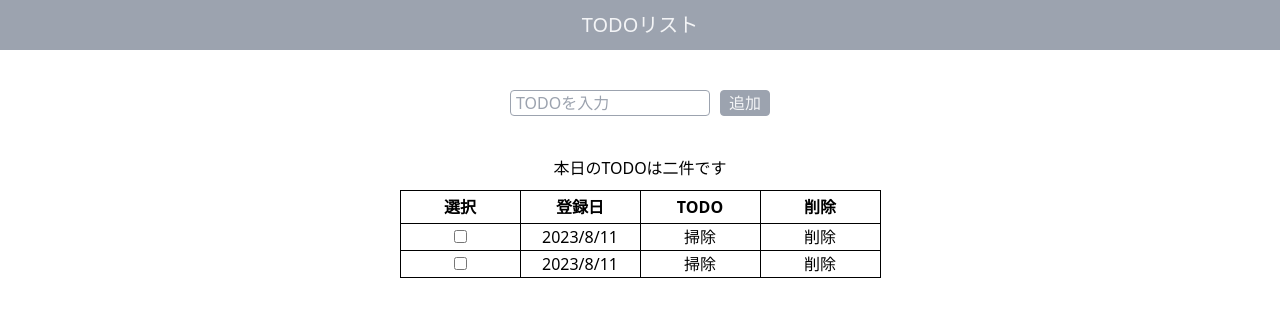
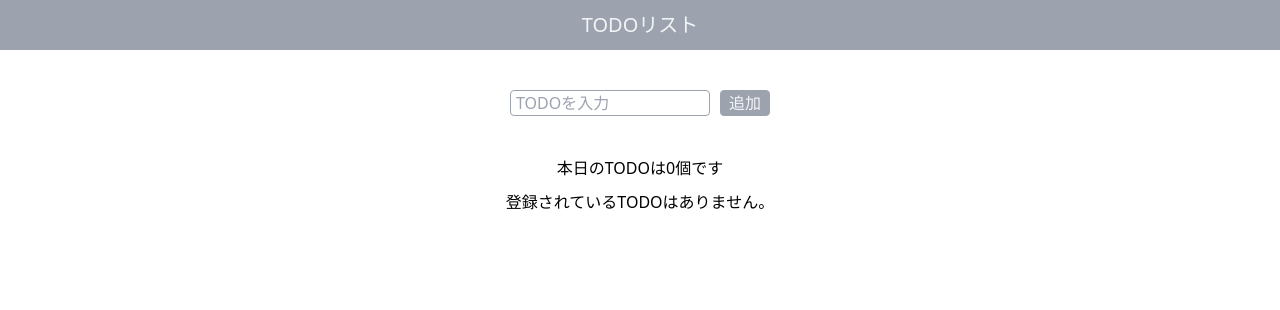
Before and after one commit to Masaki-KIhara/todo-list, a React (Create React App) app: page / in a window 1280 px wide. Shown: the top 310 px of the page. Built offline with nearby package versions, Linux system fonts and the light colour scheme.

Commit message:
追加・削除機能実装

```diff
--- a/src/App.tsx
+++ b/src/App.tsx
@@ -1,9 +1,40 @@
+import { ChangeEvent, useEffect, useState } from "react";
+
+type TableBodyType = {
+  date: string;
+  content: string;
+};
+
 function App() {
   const tableHeaderList = ["選択", "登録日", "TODO", "削除"];
-  const tableBodyList = [
-    { date: "2023/8/11", content: "掃除" },
-    { date: "2023/8/11", content: "掃除" },
-  ];
+  const [inputValue, setInputValue] = useState<string>("");
+  const [tableBody, setTableBody] = useState<TableBodyType>({
+    date: "",
+    content: "",
+  });
+  const [tableBodyList, setTableBodyList] = useState<TableBodyType[]>([]);
+
+  const onChangeInput = (e: ChangeEvent<HTMLInputElement>) => {
+    setInputValue(e.target.value);
+  };
+
+  const addTable = () => {
+    setTableBodyList((prev) => [...prev, tableBody]);
+  };
+
+  const deleteTable = (key: number) => {
+    tableBodyList.splice(key, 1);
+    setTableBodyList((prev) => [...prev]);
+  };
+
+  useEffect(() => {
+    const now = new Date();
+    const refistrationDay = `${now.getFullYear()}/${
+      now.getMonth() + 1
+    }/${now.getDate()}`;
+    setTableBody({ date: refistrationDay, content: inputValue });
+  }, [inputValue]);
+
   return (
     <>
       <header className="border border-gray bg-gray p-[10px]">
@@ -13,19 +44,32 @@ function App() {
         <input
           className="pl-[5px] border border-gray rounded w-[200px]"
           placeholder="TODOを入力"
+          value={inputValue}
+          onChange={onChangeInput}
         />
-        <button className="border border-gray w-[50px] bg-gray text-white rounded">
+        <button
+          className="border border-gray w-[50px] bg-gray text-white rounded"
+          onClick={addTable}
+        >
           追加
         </button>
       </div>
-      <p className="text-center pt-10">本日のTODOは二件です</p>
+      <p className="text-center pt-10">
+        本日のTODOは{tableBodyList.length}個です
+      </p>
       <div className="flex justify-center pt-[10px]">
+        {tableBodyList.length === 0 ? (
+          <p>登録されているTODOはありません。</p>
+        ) : (
           <table>
             <thead>
               <tr>
-              {tableHeaderList.map((item) => {
+                {tableHeaderList.map((item, key) => {
                   return (
-                  <th className="bg-gray-100 px-3 py-1 border-[1px] border-gray-200">
+                    <th
+                      key={key}
+                      className="bg-gray-100 px-3 py-1 border-[1px] border-gray-200"
+                    >
                       {item}
                     </th>
                   );
@@ -48,7 +92,7 @@ function App() {
                     <td className="max-w-[440px] px-[10px] min-w-[120px] border-[1px] border-gray-200 text-center break-all">
                       <button
                         onClick={() => {
-                        alert(`${key}`);
+                          deleteTable(key);
                         }}
                       >
                         削除
@@ -59,6 +103,7 @@ function App() {
               })}
             </tbody>
           </table>
+        )}
       </div>
     </>
   );
```
Lines whose indentation alone changed are shown as unchanged.
